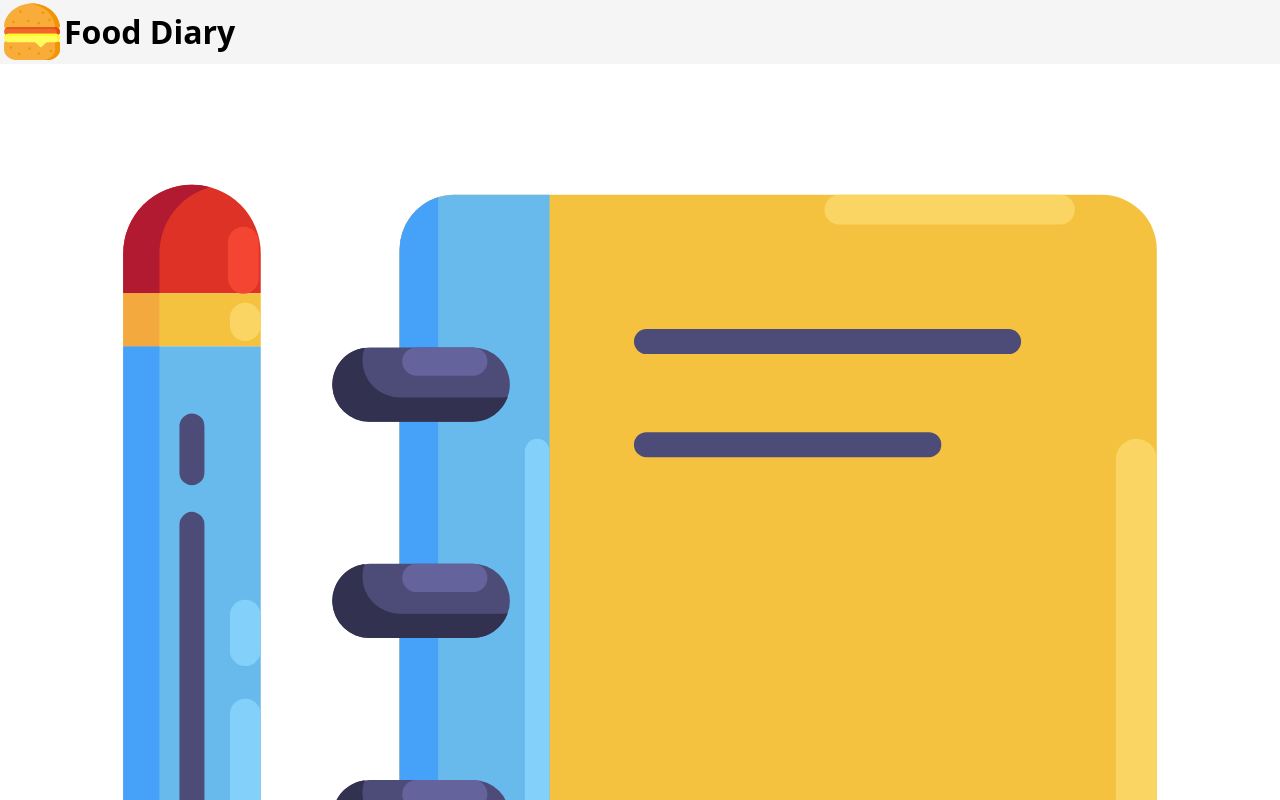
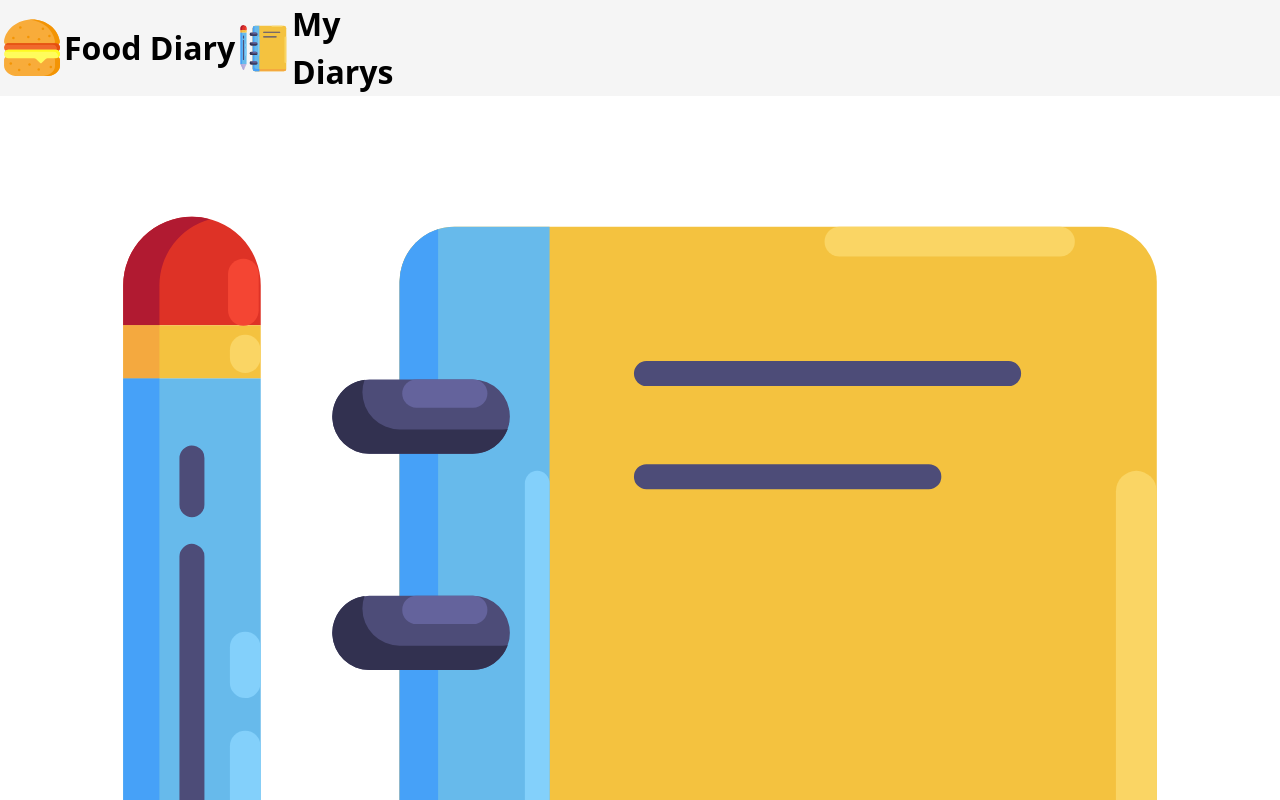
Before and after one commit to alon1303/food-diary, a React (Create React App) app in the folder food diary/food-diary/: page / in a window 1280 px wide. Shown: the top 800 px of the page. Built offline with nearby package versions, Linux system fonts and the light colour scheme.

Commit message:
creating my diarys component(contains add diary and all diarys)

```diff
--- a/food diary/food-diary/src/App.tsx
+++ b/food diary/food-diary/src/App.tsx
@@ -4,6 +4,7 @@ import Navbar from "./components/Navbar/Navbar";
 import { Route, Router, Routes } from "react-router";
 import { BrowserRouter } from "react-router-dom";
 import MainPage from "./components/MainPage/MainPage";
+import MyDiarys from "./components/MyDiarys/MyDiarys";
 
 
 function App() {
@@ -14,6 +15,7 @@ function App() {
 
         <Routes>
           <Route path="/" element={MainPage()}></Route>
+          <Route path="/my-diarys" element={MyDiarys()}></Route>
         </Routes>
       </div>
     </BrowserRouter>
--- /dev/null
+++ b/food diary/food-diary/src/components/AddDiary/AddDiary.tsx
@@ -0,0 +1,5 @@
+const AddDiary=()=>{
+    return <div>
+
+    </div>
+}
--- a/food diary/food-diary/src/components/Navbar/Navbar.tsx
+++ b/food diary/food-diary/src/components/Navbar/Navbar.tsx
@@ -3,6 +3,7 @@ import "./Navbar.css";
 import "../../assets/burger.png";
 import { Link } from "react-router-dom";
 import BurgerSvg2 from "../../assets/svgs/burger2";
+import DiarySvg from "../../assets/svgs/diary";
 const Navbar = () => {
   return (
     <div className="nav-bar">
@@ -10,6 +11,10 @@ const Navbar = () => {
         <BurgerSvg2 />
         <span className="span">Food Diary</span>
       </Link>
+      <Link className="link" to={"/my-diarys"}>
+        <DiarySvg />
+        <span className="span">My Diarys</span>
+      </Link>
     </div>
   );
 };
```
Also changed, not shown: food diary/food-diary/src/components/AddDiary/AddDiary.css (added).
